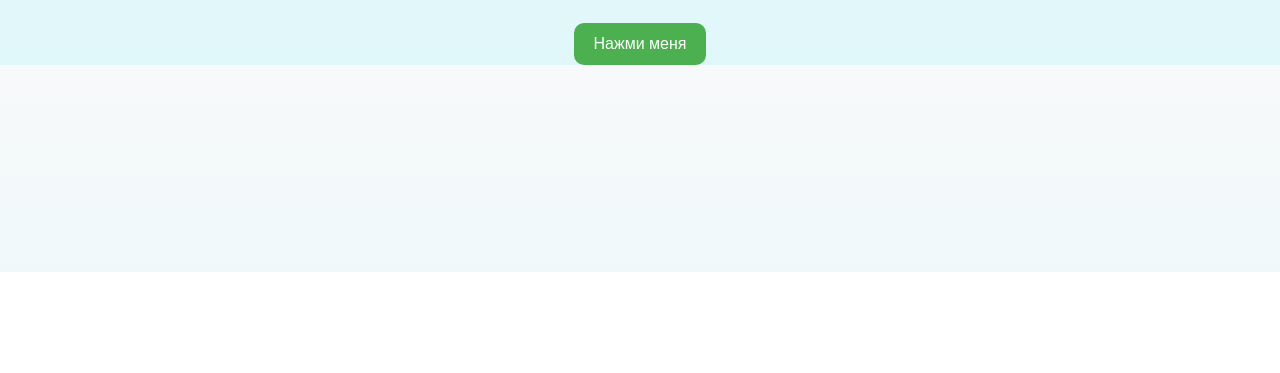
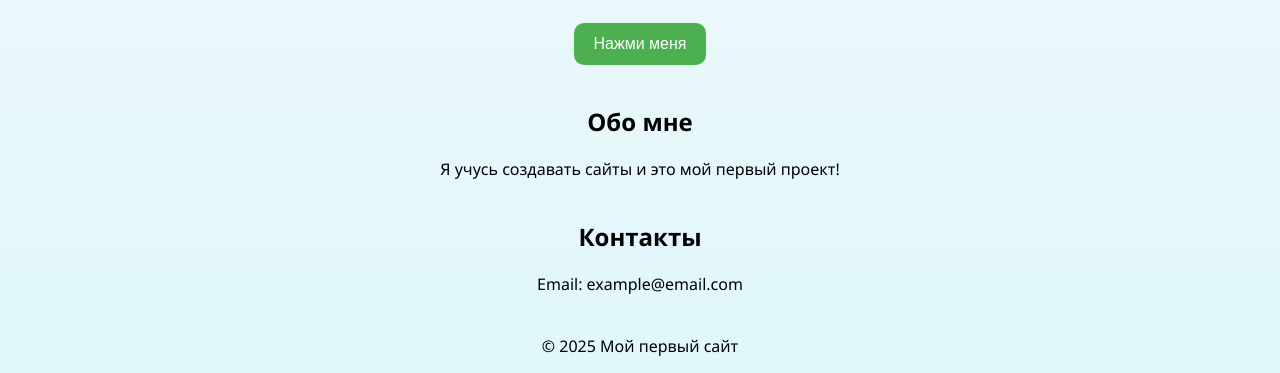
Before and after one commit to Daler-dev98/my-first-site, a plain HTML site: page index.html in a window 1280 px wide. Shown: the part 528-901 px from the top of the page. Before the commit the page ends 800 px from the top, so only its background shows below. Drawn offline with Linux system fonts and the light colour scheme.

Commit message:
Update index.html

```diff
--- a/index.html
+++ b/index.html
@@ -27,3 +27,20 @@
   <button onclick="alert('Ты уже почти как разработчик! 🎉')">Нажми меня</button>
 </body>
 </html>
+  <main>
+    <section id="about">
+      <h2>Обо мне</h2>
+      <p>Я учусь создавать сайты и это мой первый проект!</p>
+    </section>
+
+    <section id="contact">
+      <h2>Контакты</h2>
+      <p>Email: example@email.com</p>
+    </section>
+  </main>
+
+  <footer>
+    <p>&copy; 2025 Мой первый сайт</p>
+  </footer>
+</body>
+</html>
```
